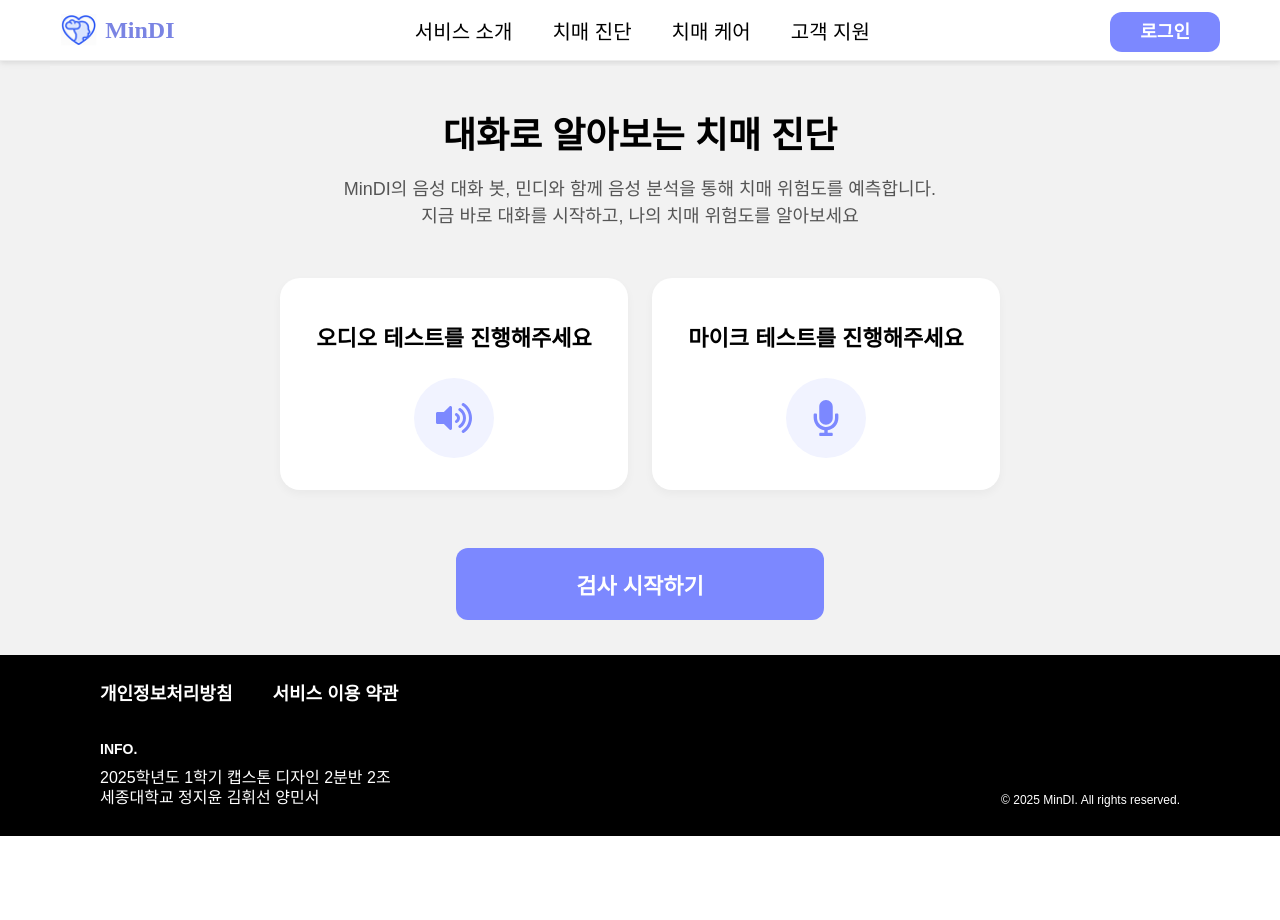
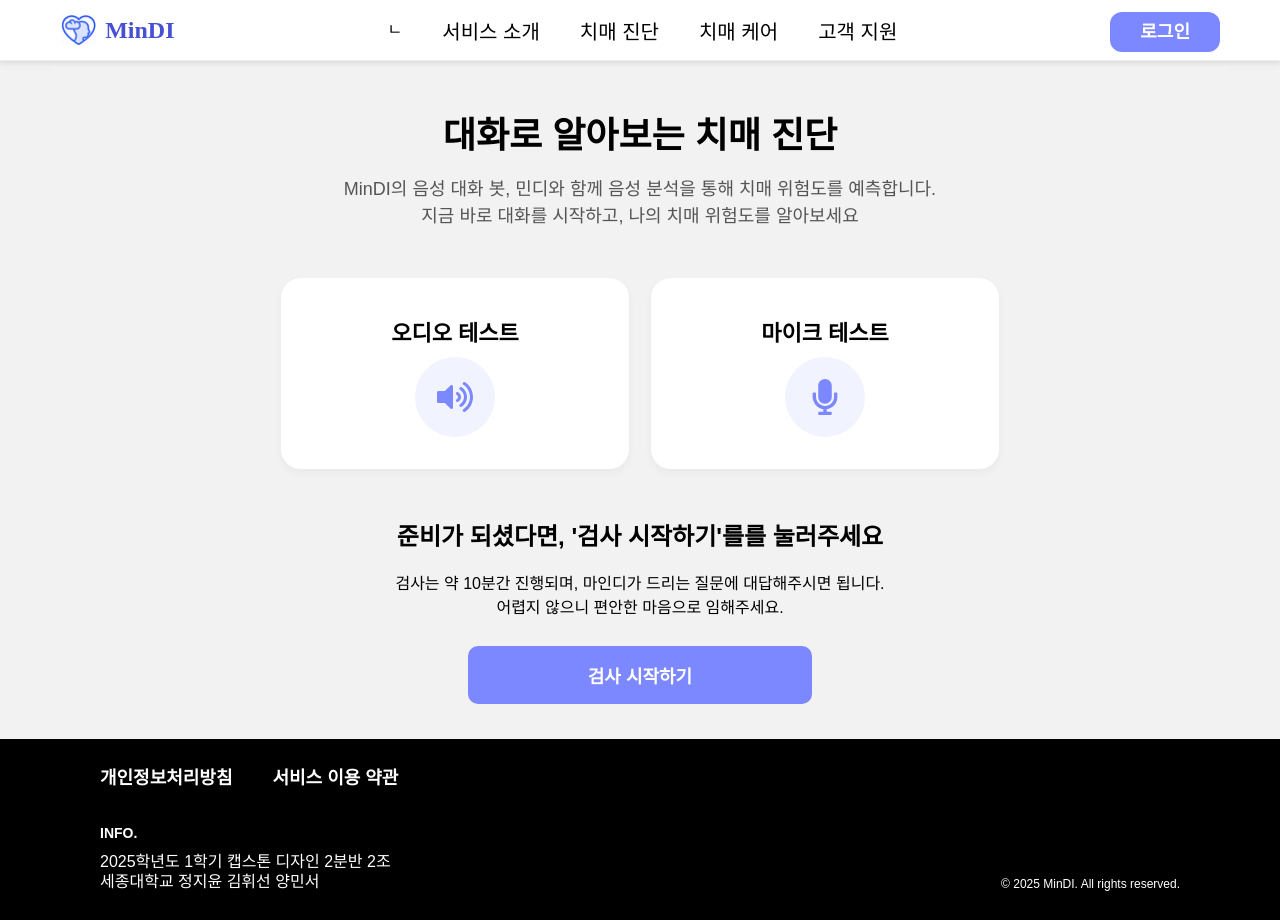
Before and after one commit to just-stopyoon/25-Capstone-FE, a React (Create React App) app: page /diagnosis in a window 1280 px wide. Before the commit the page ends 836 px from the top, so only its background shows below. Built offline with nearby package versions, Linux system fonts and the light colour scheme; a web font is replaced by a local one.

Commit message:
feat: CSS 수정

```diff
--- a/src/components/Navbar.css
+++ b/src/components/Navbar.css
@@ -31,7 +31,7 @@
 }
 
 .logo-text {
-    color: #5D6EFF;
+    color: #4650D4 !important;
     font-weight: 700;
     font-size: 28px;
     line-height: 1;         /* 🔧 높이 정렬 보정 */
--- a/src/components/Navbar.jsx
+++ b/src/components/Navbar.jsx
@@ -11,7 +11,7 @@ export default function Navbar() {
             <span className="logo-text">MinDI</span>
         </Link>
         </div>
-            <ul className="navbar-menu">
+            <ul className="navbar-menu">ㄴ
                 <li><Link to="/about">서비스 소개</Link></li>
                 <li><Link to="/diagnosis">치매 진단</Link></li>
                 <li><Link to="/care">치매 케어</Link></li>
--- a/src/pages/Diagnosis.css
+++ b/src/pages/Diagnosis.css
@@ -10,7 +10,7 @@
     font-size: 36px;
     font-weight: 700;
     margin-top: 10px;
-    margin-bottom: 12px;
+    margin-bottom: 8px;
   }
 
   .diagnosis-header p {
@@ -24,7 +24,7 @@
     margin: 48px auto;
     display: flex;
     justify-content: center;
-    gap: 24px;
+    gap: 22px;
     flex-wrap: wrap;
     max-width: 800px;
   }
@@ -38,13 +38,13 @@
     display: flex;
     flex-direction: column;
     align-items: center;
-    gap: 16px;
+    gap: 5px;
   }
 
   .test-card p {
     font-size: 22px;
     font-weight: 700;
-    margin : 10px;
+    margin : 5px;
   }
 
   .icon-circle {
@@ -58,18 +58,31 @@
   }
 
   .start-btn {
-    margin-top: 10px;
+    display: inline-block;
+    margin-top: 10px; /* 위에 gap 20px */
+    padding: 16px 120px;
     background-color: #7C88FF;
     color: white;
-    padding: 20px 120px;
-    border: none;
-    border-radius: 12px;
-    font-size: 22px;
+    text-decoration: none; /* 밑줄 제거 */
+    font-size: 18px;
     font-weight: 600;
+    border-radius: 10px;
+    text-align: center;
     cursor: pointer;
     transition: background-color 0.2s;
   }
 
+
   .start-btn:hover {
     background-color: #4650D4;
   }
+
+  .prepare {
+    gap:4px;
+
+  }
+
+  .prepare p{
+
+    line-height: 1.5;
+  }
--- a/src/pages/Diagnosis.jsx
+++ b/src/pages/Diagnosis.jsx
@@ -1,5 +1,6 @@
 import React, { useRef, useState } from 'react';
 import './Diagnosis.css';
+import { Link } from 'react-router-dom';
 import { FaVolumeUp, FaMicrophone } from 'react-icons/fa';
 
 export default function Diagnosis() {
@@ -61,7 +62,7 @@ export default function Diagnosis() {
       <section className="diagnosis-test-box">
         {/* 오디오 테스트 */}
         <div className="test-card" onClick={handleAudioTest}>
-          <p>오디오 테스트를 진행해주세요</p>
+          <p>오디오 테스트</p>
           <div className="icon-circle">
             <FaVolumeUp size={36} color="#7C88FF" />
           </div>
@@ -73,7 +74,7 @@ export default function Diagnosis() {
 
         {/* 마이크 테스트 */}
         <div className="test-card" onClick={handleMicTest}>
-          <p>마이크 테스트를 진행해주세요</p>
+          <p>마이크 테스트</p>
           <div className="icon-circle">
             <FaMicrophone size={36} color="#7C88FF" />
           </div>
@@ -82,8 +83,11 @@ export default function Diagnosis() {
           )}
         </div>
       </section>
-
-      <button className="start-btn">검사 시작하기</button>
+      <div className = "prepare">
+        <h2>준비가 되셨다면, '검사 시작하기'를를 눌러주세요</h2>
+        <p>검사는 약 10분간 진행되며, 마인디가 드리는 질문에 대답해주시면 됩니다.<br/>어렵지 않으니 편안한 마음으로 임해주세요.</p>
+      </div>
+      <Link to="/conversation" className="start-btn">검사 시작하기</Link>
     </div>
   );
 }
--- a/src/pages/Home.css
+++ b/src/pages/Home.css
@@ -169,7 +169,7 @@
 }
 
 .card:hover {
-  transform: translateY(-4px);
+  transform: translateY(-6px);
 }
 
 .card-text {
```
